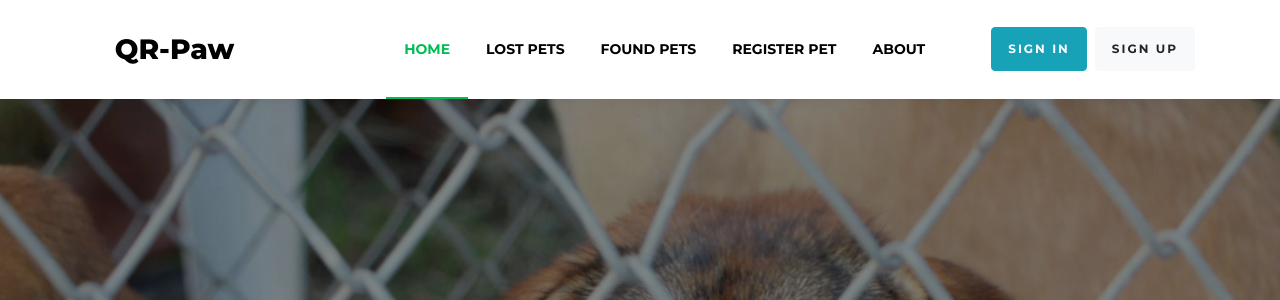
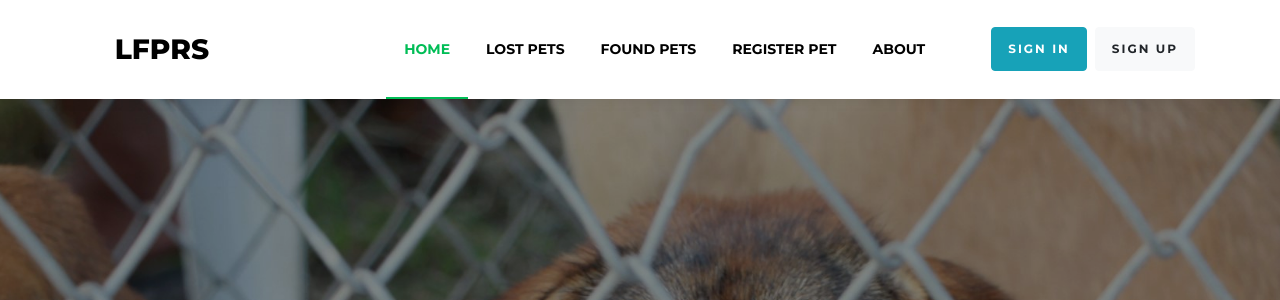
Before and after one commit to alenmirc/Lost-and-Found-Pet-Posting-System, a PHP site: page /lfprs/ in a window 1280 px wide. Shown: the top 300 px of the page. Run offline with PHP 8.4, Linux system fonts and the light colour scheme; some libraries are stand-ins or nearby versions; some web fonts are replaced.

Commit message:
Update index.php

```diff
--- a/index.php
+++ b/index.php
@@ -21,7 +21,7 @@
 
 		<nav class="navbar navbar-expand-lg navbar-dark ftco_navbar bg-dark ftco-navbar-light" id="ftco-navbar">
 	    <div class="container">
-	    	<a class="navbar-brand" href="#"><span class="flaticon-pawprint-1 mr-2"></span>QR-Paw</a>
+	    	<a class="navbar-brand" href="#"><span class="flaticon-pawprint-1 mr-2"></span>LFPRS</a>
 	      <button class="navbar-toggler" type="button" data-toggle="collapse" data-target="#ftco-nav" aria-controls="ftco-nav" aria-expanded="false" aria-label="Toggle navigation">
 	        <span class="fa fa-bars"></span> Menu
 	      </button>
```
